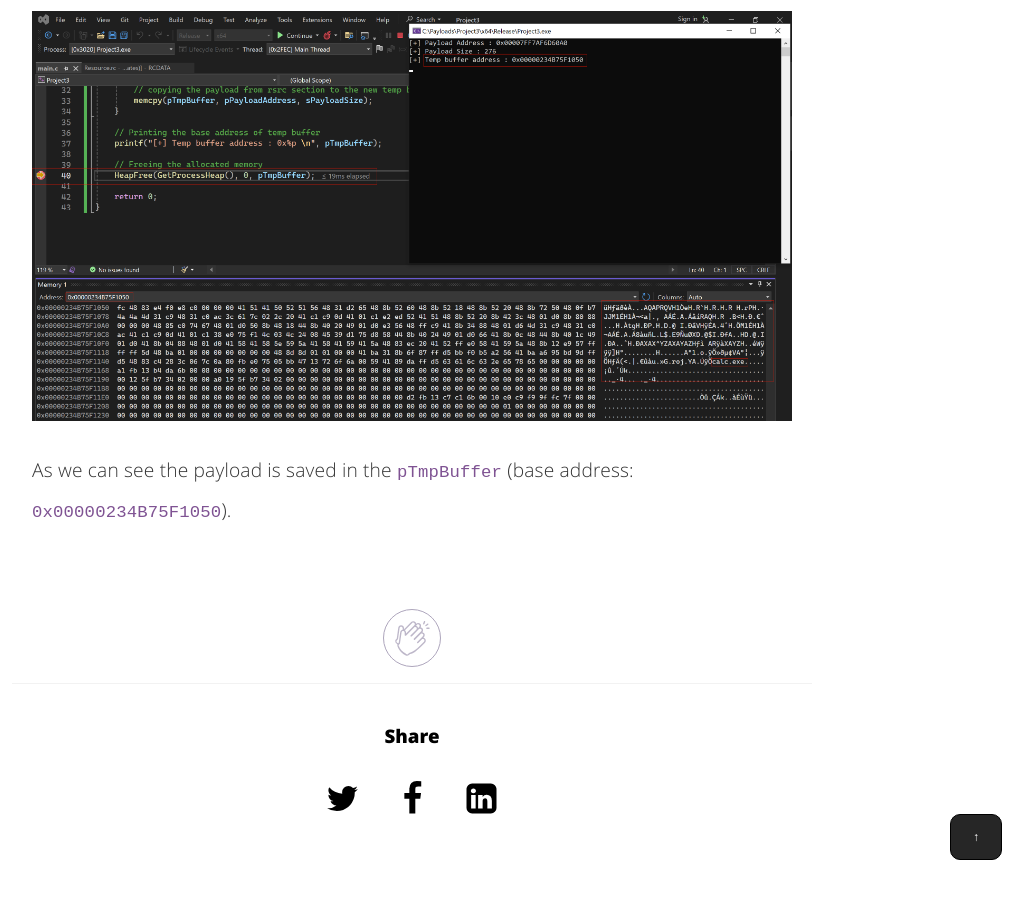
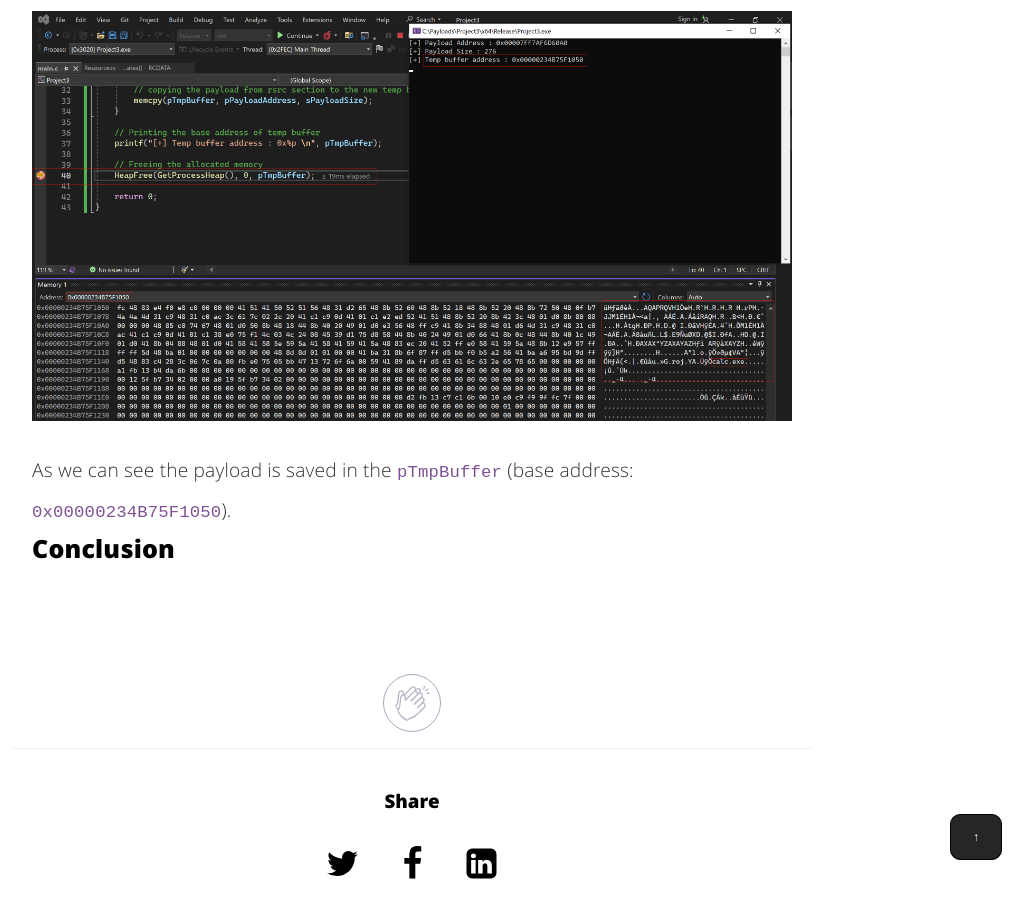
Before and after one commit to nickvourd/nickvourd.github.io, a Jekyll site: the page built from _posts/2024-04-21-the-anatomy-of-pe.md, in a window 1280 px wide and 900 px high, scrolled down 22073 px. Shown: the whole window, without its empty margins (228-1261 px from the left). Built offline with Jekyll 4.4.1, drawn with Linux system fonts in a browser that asks for light colours.

Commit message:
Edit the anatomy of PE

```diff
--- a/_posts/2024-04-21-the-anatomy-of-pe.md
+++ b/_posts/2024-04-21-the-anatomy-of-pe.md
@@ -502,6 +502,8 @@ int main() {
 
 <p>As we can see the payload is saved in the <code>pTmpBuffer</code> (base address: <code>0x00000234B75F1050</code>).</p>
 
+<h3>Conclusion</h3>
+
 <br /><br />
 
 <!-- add the button!-->
```
